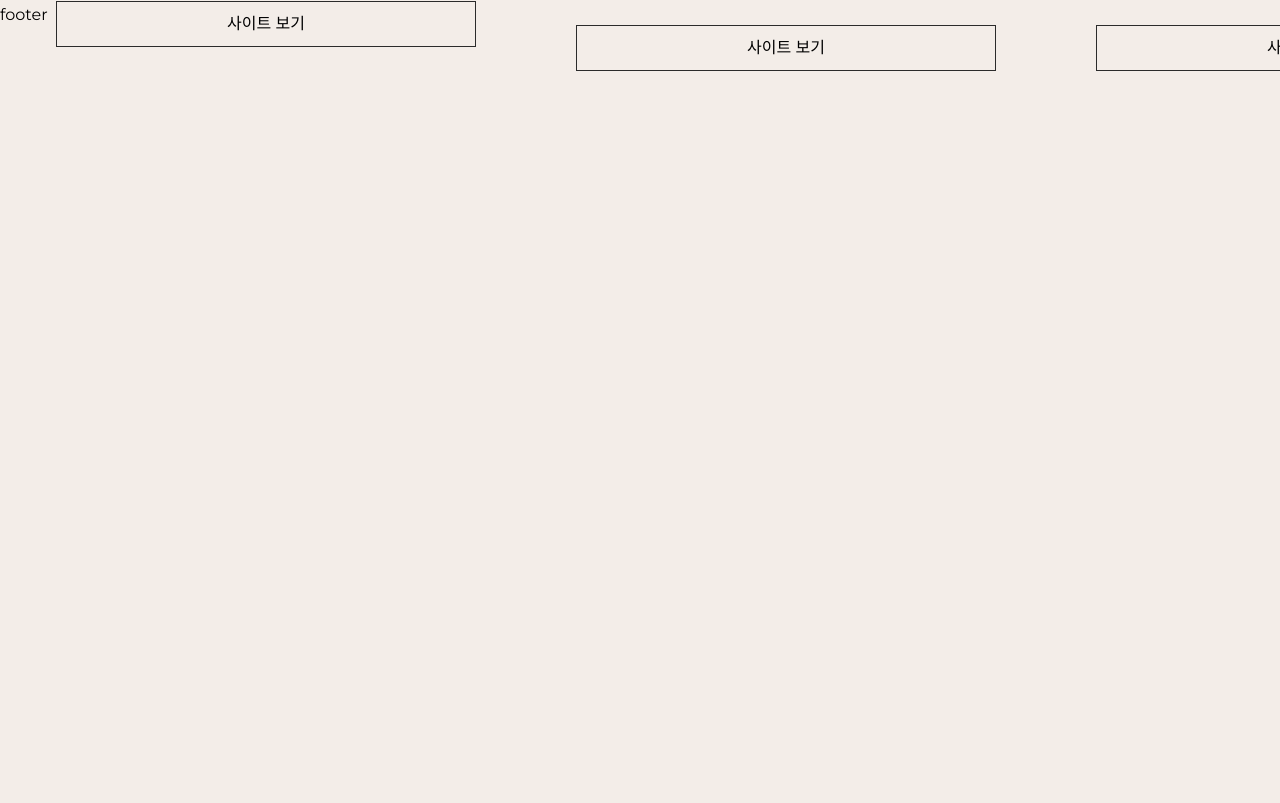
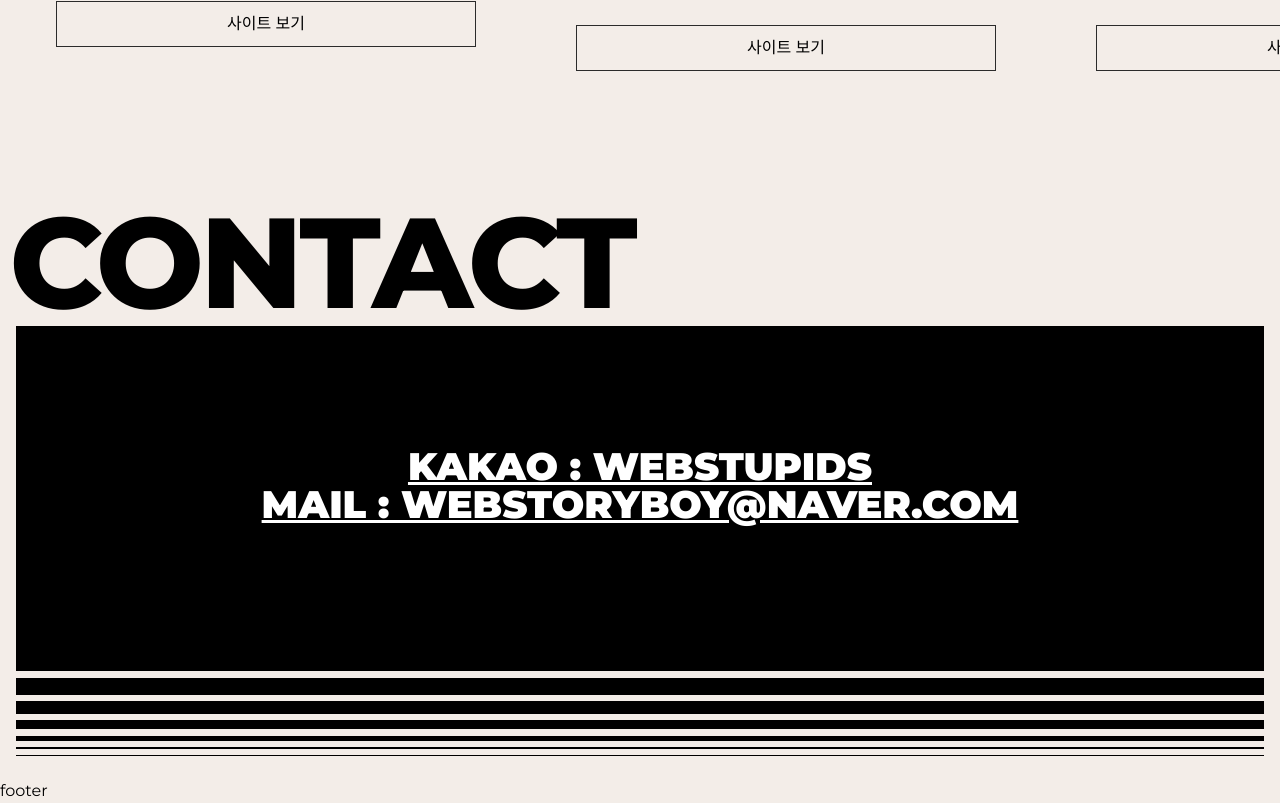
Before and after one commit to lsh2765/port2024-vue, a Vue app: page / in a window 1280 px wide. Shown: the part 5453-6256 px from the top of the page. Before the commit the page ends 5524 px from the top, so only its background shows below. Built offline with nearby package versions, Linux system fonts and the light colour scheme; a small style sheet from the web is missing; a web font is replaced by a local one.

Commit message:
연락처완료

```diff
--- a/src/components/Contact.vue
+++ b/src/components/Contact.vue
@@ -1,3 +1,167 @@
+<script setup>
+import { contactText } from '../constants';
+</script>
+
 <template>
-    contact
+   <section id="contact">
+            <div class="contact__inner">
+                <h2 class="contact__title">Contact</h2>
+                <div class="contact__lines top" aria-hidden="true">
+                    <span class="line"></span>
+                    <span class="line"></span>
+                    <span class="line"></span>
+                    <span class="line"></span>
+                    <span class="line"></span>
+                    <span class="line"></span>
+                    <span class="line"></span>
+                </div>
+                <div class="contact__text">
+                    <div class="text">
+                        <div v-for="(contact, key) in contactText" :key="key">
+                            <a href="contact.link" target="_blank">{{contact.title}}</a>
+                        </div>
+                    </div>
+                </div>
+                <div class="contact__lines" aria-hidden="true">
+                    <span class="line"></span>
+                    <span class="line"></span>
+                    <span class="line"></span>
+                    <span class="line"></span>
+                    <span class="line"></span>
+                    <span class="line"></span>
+                    <span class="line"></span>
+                </div>
+            </div>
+        </section>
 </template>
+
+<style lang="scss">
+    #contact {
+    height: 100vh;
+}
+
+.contact__inner {
+    width: 100%;
+    height: 100%;
+    padding: 16px;
+    display: flex;
+    align-items: flex-start;
+    justify-content: flex-end;
+    flex-direction: column;
+
+    @media (max-width: 800px) {
+        justify-content: center;
+    }
+
+    .contact__title {
+        font-size: 10vw;
+        text-transform: uppercase;
+        line-height: 1;
+        font-weight: 800;
+        white-space: nowrap;
+        text-indent: -0.5vw;
+        letter-spacing: -0.3vw;
+
+        @media (max-width: 800px) {
+            display: none;
+        }
+    }
+    .contact__text {
+        width: 100%;
+        height: 40vh;
+        background-color: var(--black);
+        color: var(--white);
+        display: flex;
+        align-items: center;
+        justify-content: center;
+        flex-direction: column;
+        position: relative;
+
+        .text {
+            font-size: 3vw;
+            line-height: 1;
+            font-weight: 900;
+            text-transform: uppercase;
+            text-decoration: underline;
+            text-align: center;
+            position: relative;
+            z-index: 100;
+            transition: all 0.3s;
+            cursor: all-scroll;
+
+            @media (max-width: 800px) {
+                font-size: 24px;
+                padding: 0 16px;
+                word-break: break-all;
+            }
+        }
+    }
+    .contact__lines {
+        width: 100%;
+
+        .line {
+            display: block;
+            width: 100%;
+            height: 1px;
+            background-color: var(--black);
+            margin-bottom: 0.5vw;
+
+            &:nth-child(1) {
+                height: 25px;
+            }
+            &:nth-child(2) {
+                height: 17px;
+            }
+            &:nth-child(3) {
+                height: 13px;
+            }
+            &:nth-child(4) {
+                height: 9px;
+            }
+            &:nth-child(5) {
+                height: 5px;
+            }
+            &:nth-child(6) {
+                height: 2px;
+            }
+            &:nth-child(7) {
+                height: 1px;
+            }
+        }
+
+        &.top {
+            .line {
+                margin-top: 0.5vw;
+                margin-bottom: 0;
+                display: none;
+
+                @media (max-width: 800px) {
+                    display: block;
+                }
+
+                &:nth-child(1) {
+                    height: 1px;
+                }
+                &:nth-child(2) {
+                    height: 2px;
+                }
+                &:nth-child(3) {
+                    height: 5px;
+                }
+                &:nth-child(4) {
+                    height: 9px;
+                }
+                &:nth-child(5) {
+                    height: 13px;
+                }
+                &:nth-child(6) {
+                    height: 17px;
+                }
+                &:nth-child(7) {
+                    height: 25px;
+                }
+            }
+        }
+    }
+}
+</style>
```
